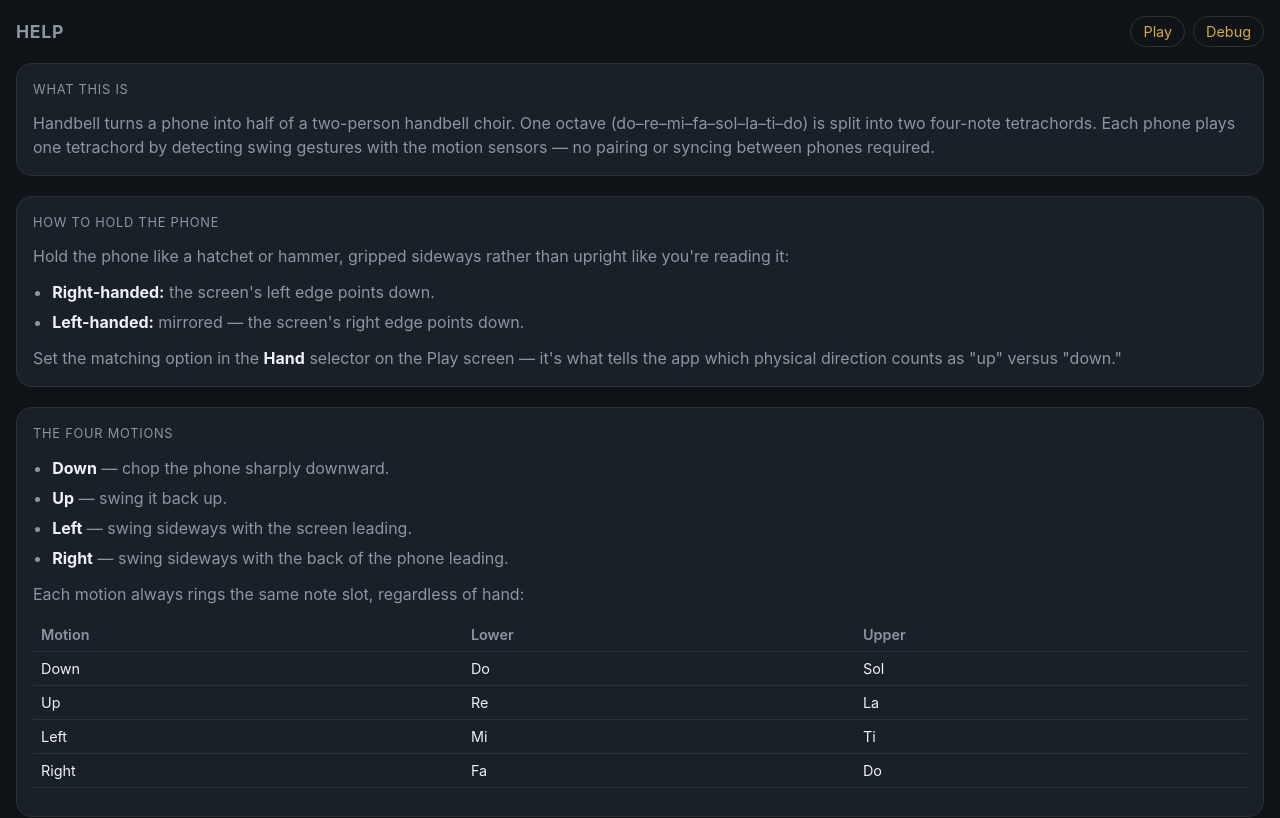
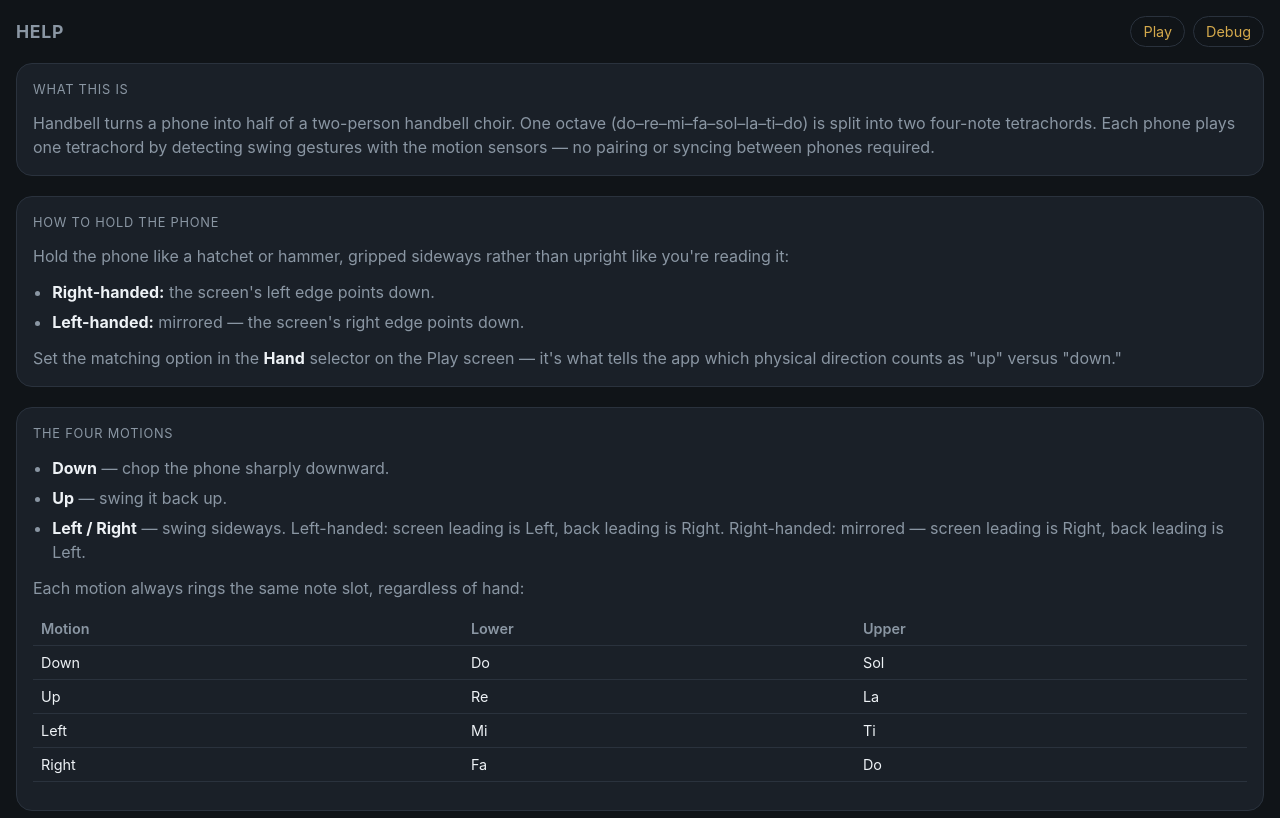
Before and after one commit to AReflectionOfYou/SwingTimeGame, a plain HTML site: page help.html in a window 1280 px wide. Shown: the top 818 px of the page. Drawn offline with Linux system fonts and the light colour scheme.

Commit message:
Fix left/right sign for right-handed grip
The screen-normal axis convention flips with handedness after all —
left-handed was already correct, but right-handed needed the opposite
sign (screen leading = right, back leading = left, mirrored from
left-handed). Updated the help page's motion descriptions to explain
both conventions.

Co-Authored-By: Claude Sonnet 5 <noreply@anthropic.com>

```diff
--- a/help.html
+++ b/help.html
@@ -55,8 +55,11 @@
       <ul>
         <li><strong>Down</strong> — chop the phone sharply downward.</li>
         <li><strong>Up</strong> — swing it back up.</li>
-        <li><strong>Left</strong> — swing sideways with the screen leading.</li>
-        <li><strong>Right</strong> — swing sideways with the back of the phone leading.</li>
+        <li>
+          <strong>Left / Right</strong> — swing sideways. Left-handed: screen
+          leading is Left, back leading is Right. Right-handed: mirrored —
+          screen leading is Right, back leading is Left.
+        </li>
       </ul>
       <p>Each motion always rings the same note slot, regardless of hand:</p>
       <table class="help-table">
```
Also changed, not shown: js/gesture-detector.js (+9 -4 lines).
